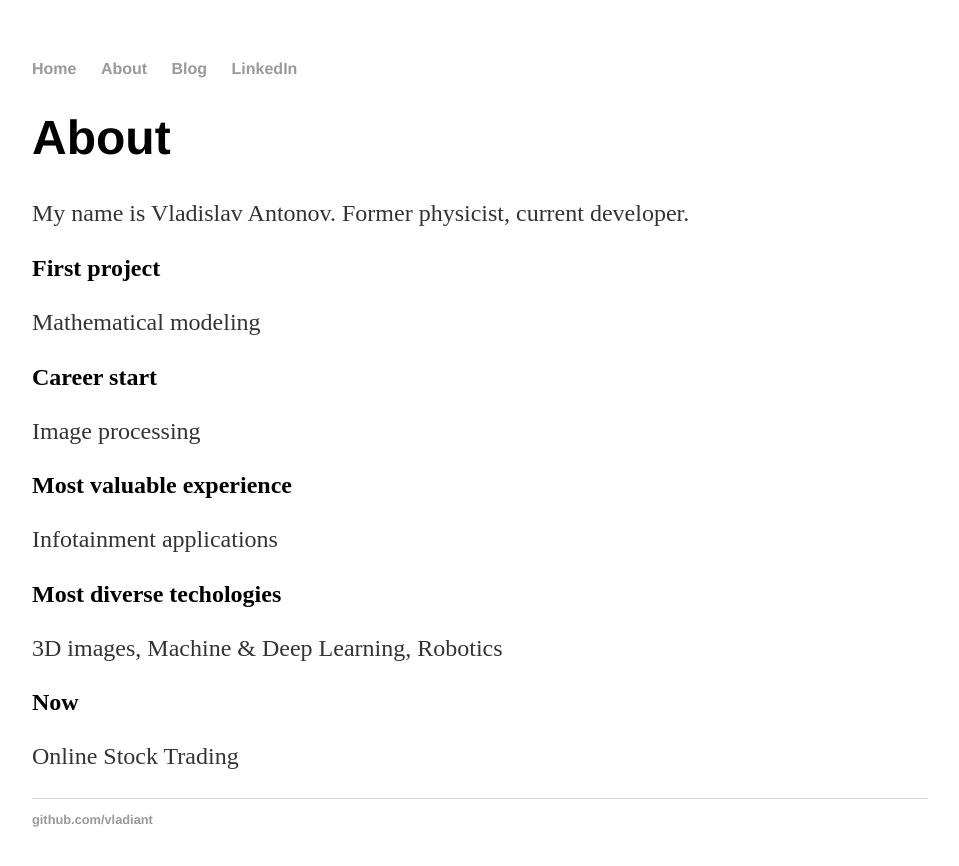
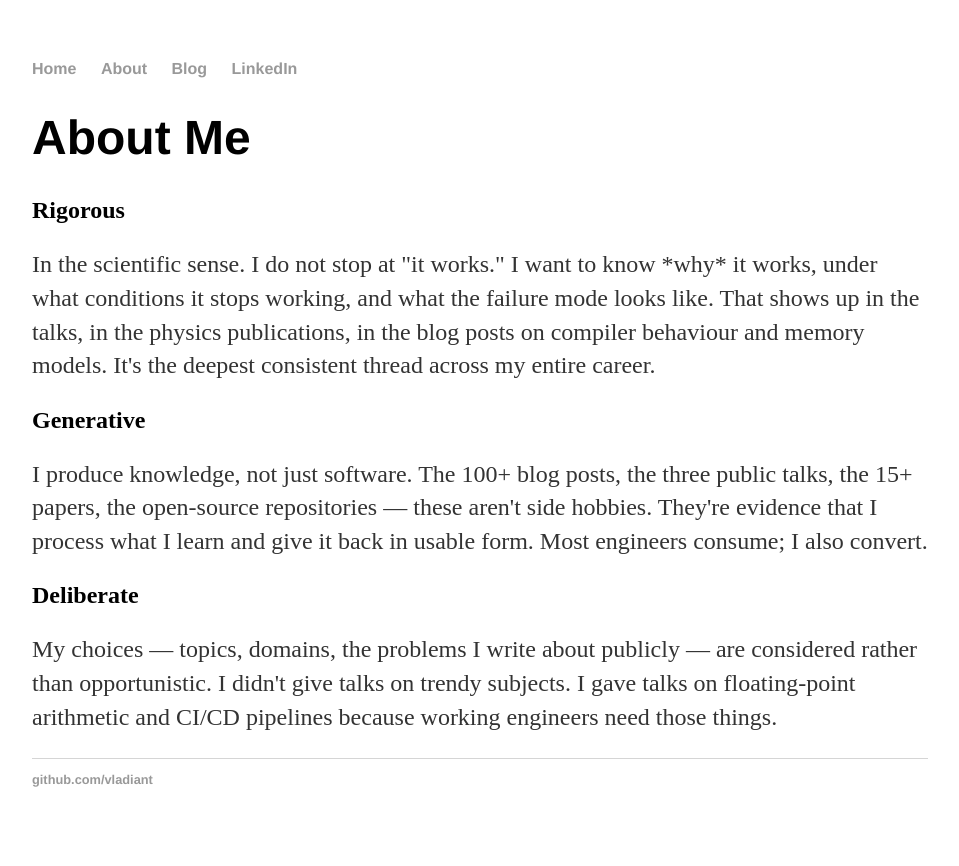
Before and after one commit to vladiant/vladiant.github.io, a Jekyll site: the page built from about/index.html, in a window 1280 px wide. Shown: the top 866 px of the page, without its empty margins (160-1119 px from the left). Built offline with Jekyll 4.4.1, drawn with Linux system fonts in a browser that asks for light colours.

Commit message:
Update about information

```diff
--- a/about/index.html
+++ b/about/index.html
@@ -4,16 +4,11 @@ title: About vladiant
 ---
 
 <div class="about">
-  <h1>About</h1>
-  <p>My name is Vladislav Antonov. Former physicist, current developer.</p>
-  <h2>First project</h2>
-    <p>Mathematical modeling</p>
-  <h2>Career start</h2>
-    <p>Image processing</p>
-  <h2>Most valuable experience</h2>
-    <p>Infotainment applications</p>
-  <h2>Most diverse techologies</h2>
-    <p>3D images, Machine & Deep Learning, Robotics</p>
-  <h2>Now</h2>
-    <p>Online Stock Trading</p>
+  <h1>About Me</h1>
+  <h2>Rigorous</h2>
+    <p>In the scientific sense. I do not stop at "it works." I want to know *why* it works, under what conditions it stops working, and what the failure mode looks like. That shows up in the talks, in the physics publications, in the blog posts on compiler behaviour and memory models. It's the deepest consistent thread across my entire career.</p>
+  <h2>Generative</h2>
+    <p>I produce knowledge, not just software. The 100+ blog posts, the three public talks, the 15+ papers, the open-source repositories — these aren't side hobbies. They're evidence that I process what I learn and give it back in usable form. Most engineers consume; I also convert.</p>
+  <h2>Deliberate</h2>
+    <p>My choices — topics, domains, the problems I write about publicly — are considered rather than opportunistic. I didn't give talks on trendy subjects. I gave talks on floating-point arithmetic and CI/CD pipelines because working engineers need those things.</p>
 </div>
```
